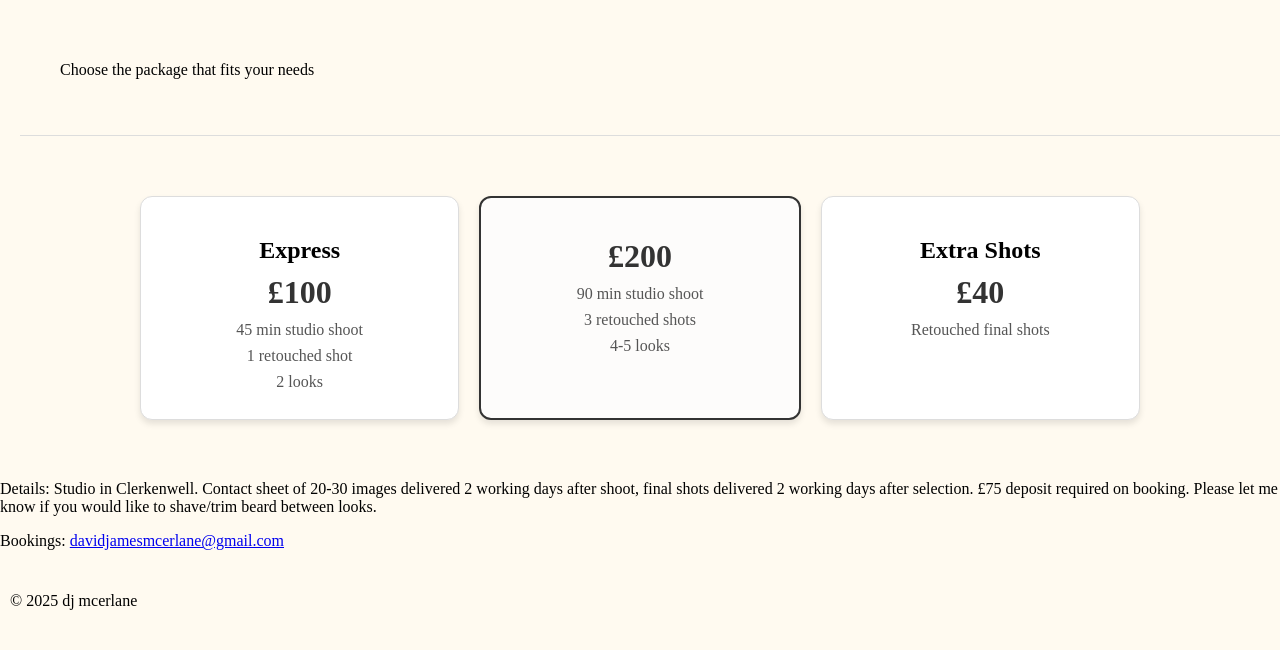
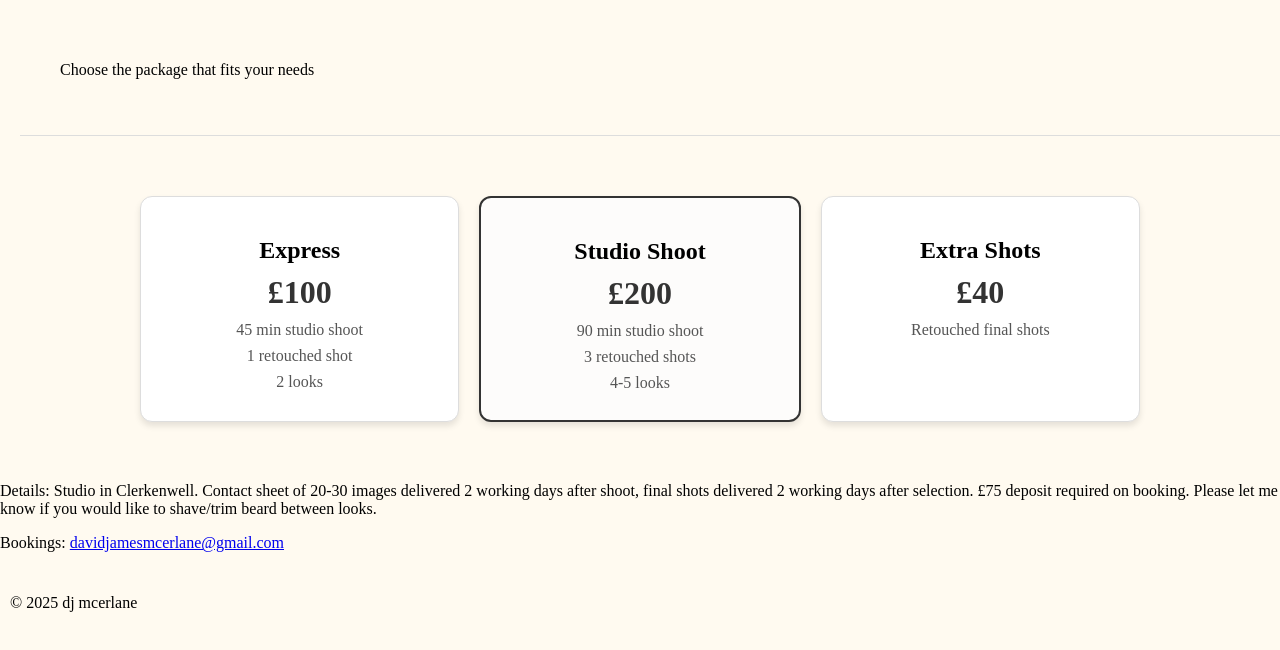
Before and after one commit to davidjamese-sys/photography-portfolio, a plain HTML site: page photography-portfolio/pricing.html in a window 1280 px wide. Drawn offline with Linux system fonts and the light colour scheme.

Commit message:
Update pricing.html

```diff
--- a/photography-portfolio/pricing.html
+++ b/photography-portfolio/pricing.html
@@ -25,7 +25,7 @@
       </div>
 
       <div class="pricing-card featured">
-        <h2></h2>
+        <h2>Studio Shoot</h2>
         <p class="price">£200</p>
         <ul>
            <li>90 min studio shoot</li>
```
